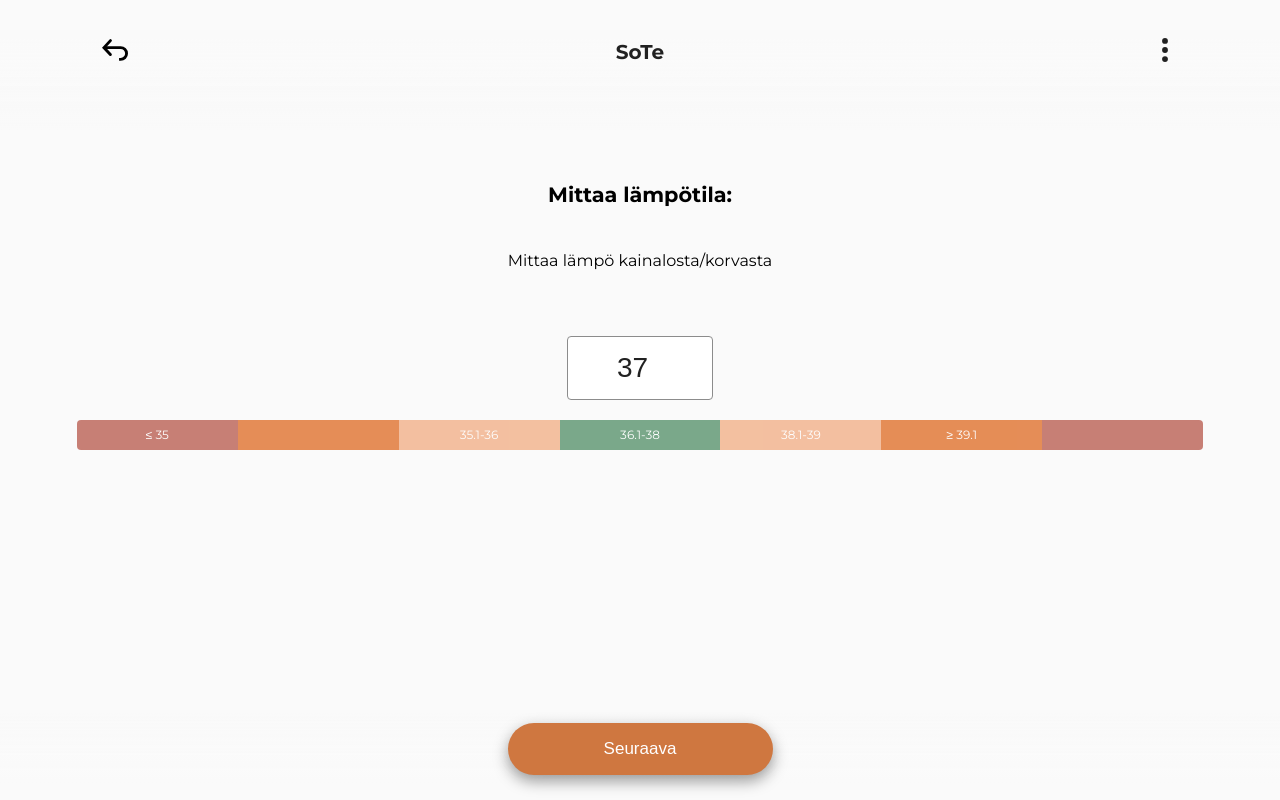
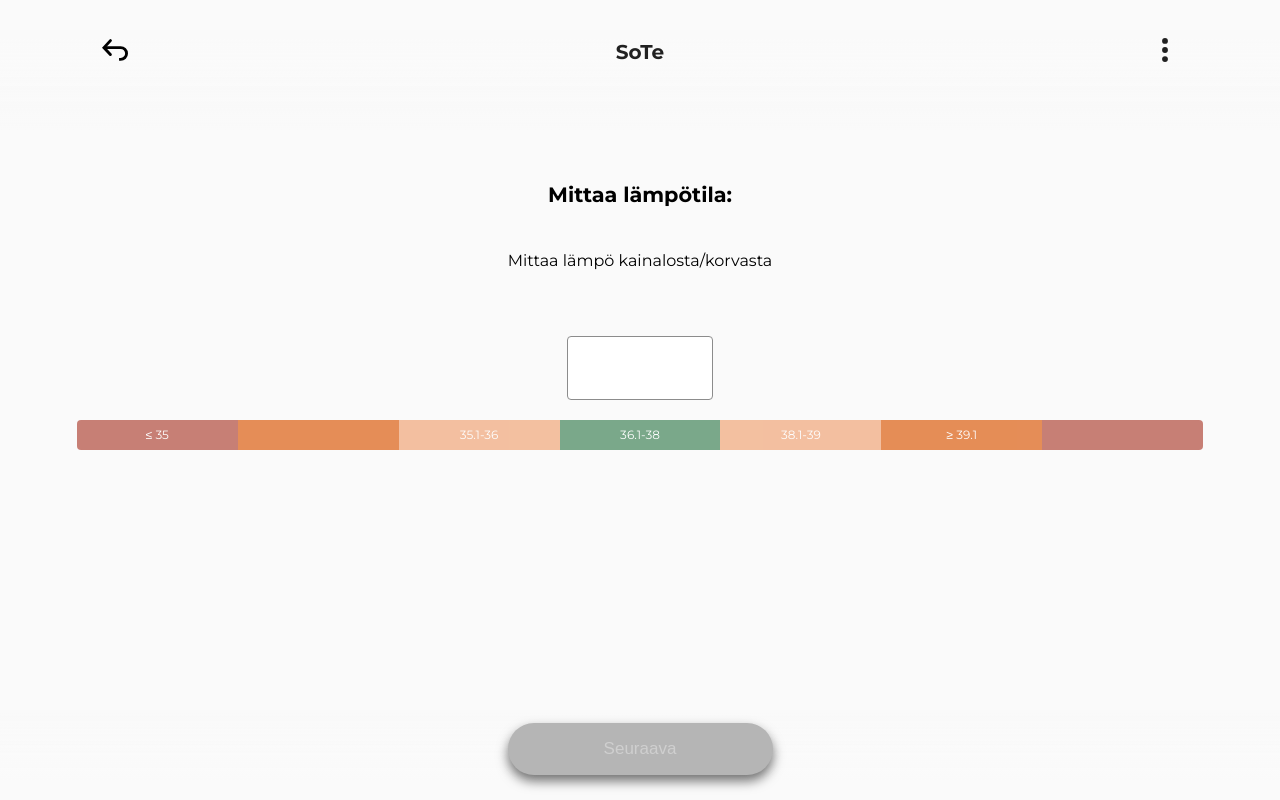
Before and after one commit to digitalents-helsinki/Sote-App, a React (Create React App) app: page /lampotila in a window 1280 px wide. Built offline with nearby package versions, Linux system fonts and the light colour scheme.

Commit message:
Remove testing data

```diff
--- a/src/App.js
+++ b/src/App.js
@@ -65,7 +65,7 @@ let testingdata = {
 function App() {
   let history = useHistory();
   let location = useLocation();
-  const [personData, setPersonData] = useState(testingdata);
+  const [personData, setPersonData] = useState({});
   const [emergencyVisibility, setEmergencyVisibility] = useState(false);
   const [menuVisibility, setMenuVisibility] = useState(false);
 
```
